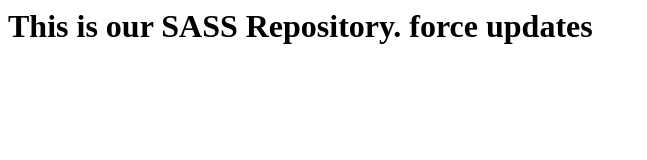
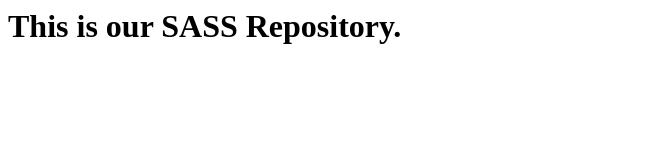
Before and after one commit to kozl0009/sass-lesson, a plain HTML site: page index.html in a window 1280 px wide. Shown: the whole page, without its empty margins (0-647 px from the left). Drawn offline with Linux system fonts and the light colour scheme.

```diff
--- a/index.html
+++ b/index.html
@@ -1 +1 @@
-<h1>This is our SASS Repository. force updates</h1>
+<h1>This is our SASS Repository.</h1>
```
